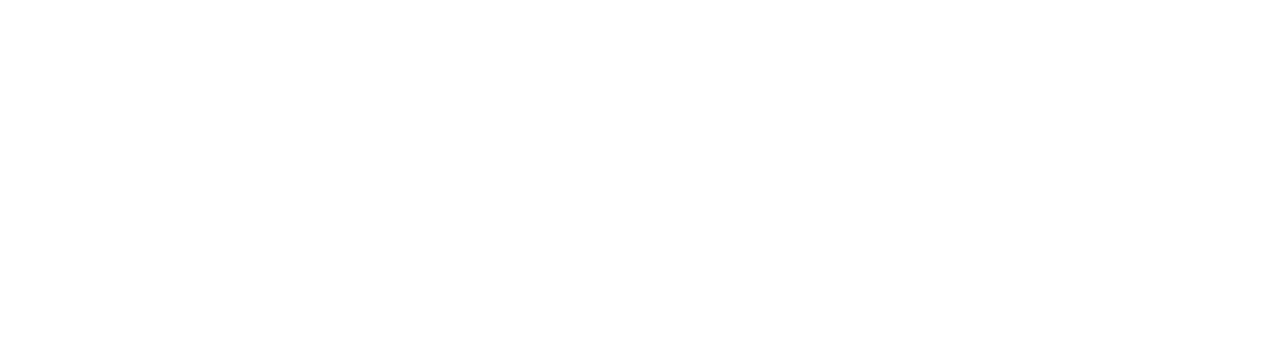
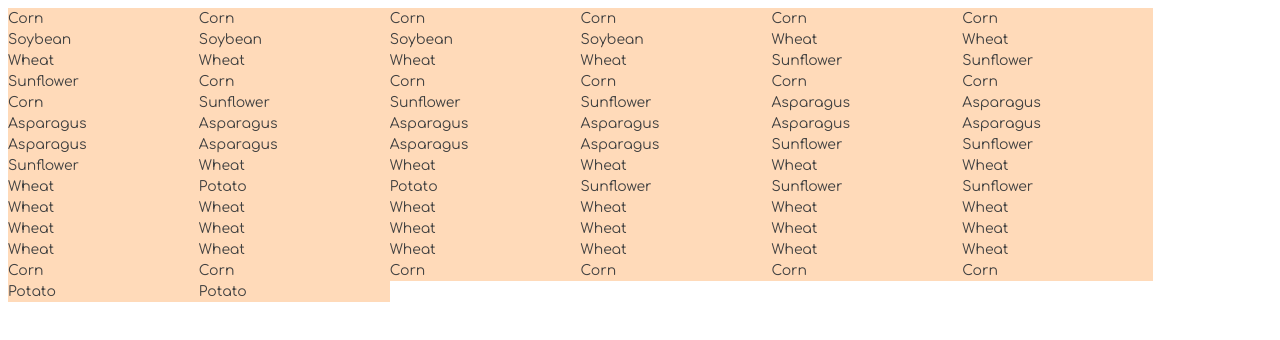
Before and after one commit to sosinatolossa/modern-farm, a website with bundled scripts: page src/index.html in a window 1280 px wide. Built offline with nearby package versions, Linux system fonts and the light colour scheme; a web font is replaced by a local one.

Commit message:
final touch

```diff
--- /dev/null
+++ b/src/scripts/catalog.js
@@ -0,0 +1,26 @@
+
+import {harvestPlants} from "./harvester.js"
+import {usePlants} from "./field.js"
+
+
+
+export const cropsSold = () => {
+    const theUsedPlants = usePlants()
+    const theHarvestedPlant = harvestPlants(theUsedPlants)
+    const cropsToSell = []
+    for (let index = 0; index < theHarvestedPlant.length; index++) {
+        cropsToSell.push(theHarvestedPlant[index].type)
+    }
+    return cropsToSell
+}
+
+
+export const theListOfCropSold = () => {
+    const theCropsSold = cropsSold()
+    let contentElement = document.querySelector(".container")
+
+    for (let index = 0; index < theCropsSold.length; index++) {
+        const cropHTML = `<section class="plant">${theCropsSold[index]}</section>`
+        contentElement.innerHTML += cropHTML
+    }
+}
--- a/src/scripts/harvester.js
+++ b/src/scripts/harvester.js
@@ -14,5 +14,7 @@ export const harvestPlants = (thePlantsArray) => {
             }
         }
     }
+    // console.log("this is the harvested crops", cropsHarvested)
     return cropsHarvested
+
 }
--- a/src/scripts/main.js
+++ b/src/scripts/main.js
@@ -2,6 +2,8 @@
 import {addPlant, usePlants} from "./field.js"
 import {plantSeeds} from "./tractor.js"
 import {harvestPlants} from "./harvester.js"
+import {cropsSold} from "./catalog.js"
+import {theListOfCropSold} from "./catalog.js"
 
 //outputs a message
 console.log("Welcome to the main module")
@@ -18,17 +20,6 @@ const yearlyPlan = createPlan()
 
 
 
-
-
-
-
-
-
-
-
-
-
-
 const thePlantSeeds = plantSeeds(yearlyPlan)
 // console.log("helloooooo", thePlantSeeds)
 
@@ -36,10 +27,16 @@ const thePlantSeeds = plantSeeds(yearlyPlan)
 const theUsedPlants = usePlants()
 // console.log("this are the harvested plants", theUsedPlants)
 
-const theHarvestedPlant = harvestPlants(theUsedPlants)
-console.log("the harvested plant", theHarvestedPlant)
+const theHarvestedPlants = harvestPlants(theUsedPlants)
+//console.log("the harvested plant", theHarvestedPlants)
 
 
+
+// const theCropsSold = cropsSold()
+// console.log("this are the crops sold", theCropsSold)
+
+const listOfCropsSold = theListOfCropSold()
+// console.log("list of crops sold",listOfCropsSold)
 
 
 // //this is a temporary code
--- a/src/scripts/seeds/asparagus.js
+++ b/src/scripts/seeds/asparagus.js
@@ -6,7 +6,5 @@ export const createAsparagus = () => {
             height: 24,
             output: 4
         }
-
     return asparaguses
-
 }
--- a/src/scripts/seeds/corn.js
+++ b/src/scripts/seeds/corn.js
@@ -14,6 +14,5 @@ export const createCorn = () => {
             output: 6
         }
     ]
-
     return corns
 }
--- a/src/scripts/seeds/potato.js
+++ b/src/scripts/seeds/potato.js
@@ -6,6 +6,5 @@ export const createPotato = () => {
             height: 32,
             output: 2
         }
-
     return potatoes
 }
--- a/src/scripts/seeds/soybean.js
+++ b/src/scripts/seeds/soybean.js
@@ -6,6 +6,5 @@ export const createSoybean = () => {
             height: 20,
             output: 4
         }
-
     return soybeans
 }
--- a/src/scripts/seeds/sunflower.js
+++ b/src/scripts/seeds/sunflower.js
@@ -6,6 +6,5 @@ export const createSunflower = () => {
             height: 380,
             output: 3
         }
-
     return sunflowers
 }
--- a/src/scripts/seeds/wheat.js
+++ b/src/scripts/seeds/wheat.js
@@ -6,6 +6,5 @@ export const createWheat = () => {
             height: 230,
             output: 6
         }
-
     return wheats
 }
--- a/src/styles/main.css
+++ b/src/styles/main.css
@@ -33,3 +33,13 @@ h1,h2,h3,h4,h5,h6 {
 .red {
     background-color: darksalmon;
 }
+
+.container {
+    display: flex;
+    flex-wrap: wrap;
+}
+
+.plant {
+    background-color: peachpuff;
+    flex-basis: 15.1%;
+}
```
Also changed, not shown: src/scripts/tractor.js (+1 -6 lines), src/index.html (line endings or trailing spaces).
